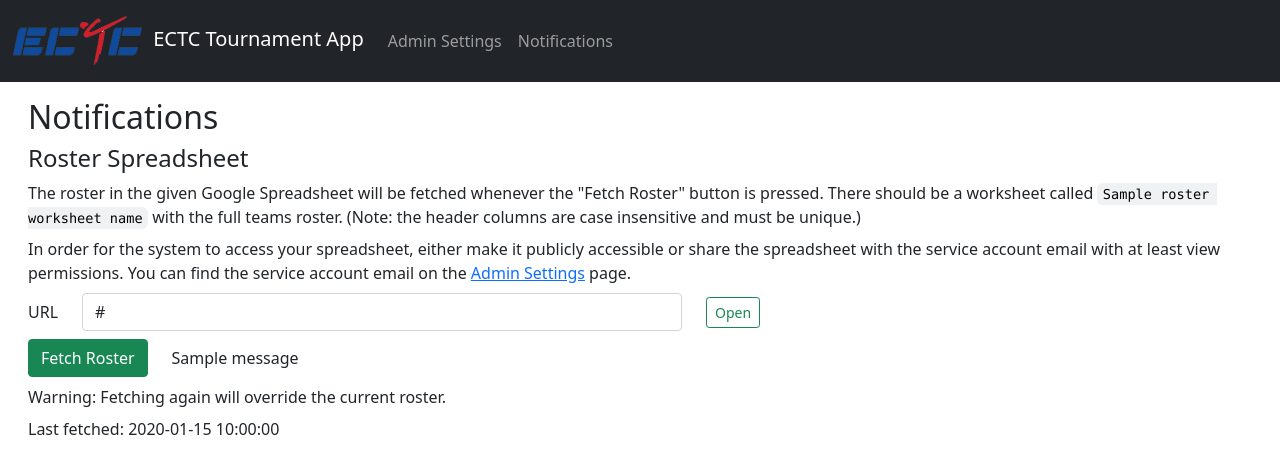
After one commit to josephlou5/ectc-tournament-app, a Flask app: template src/templates/notifications/index.jinja in a window 1280 px wide. The commit adds this page. Shown: the top 474 px of the page. Run offline with Flask 2, Linux system fonts and the light colour scheme; the template is opened without the code that fills it: most values are stand-ins (such as "Sample title", 1, 10 or a date in 2020); one stand-in notice (Sample message) is shown; some libraries are stand-ins or nearby versions.

Commit message:
Add notifications view and roster spreadsheet fetching

```diff
--- a/src/static/style.css
+++ b/src/static/style.css
@@ -0,0 +1,14 @@
+code {
+  /* GitHub's default light theme code blocks */
+  border-radius: 6px;
+  background-color: rgb(175, 184, 193, 0.2);
+  color: black;
+  font-family: ui-monospace, SFMono-Regular, SF Mono, Menlo, Consolas,
+    Liberation Mono, monospace;
+  font-size: 85%;
+  line-height: 1.5;
+  margin: 0;
+  padding: 0.2em 0.4em;
+  white-space: break-spaces;
+  word-wrap: break-word;
+}
--- a/src/templates/admin_settings/index.jinja
+++ b/src/templates/admin_settings/index.jinja
@@ -142,10 +142,8 @@ Admin Settings
       });
     });
 
-    {% if get_flashed_messages() %}
     // clear the flashed text after 60 seconds
     clearElementAfter('{{ service_account_creds_input_id }}-success', 60);
-    {% endif %}
   });
 </script>
 {% endblock %}
--- /dev/null
+++ b/src/templates/notifications/index.jinja
@@ -0,0 +1,169 @@
+{% extends "shared/layout.jinja" %}
+
+{% block title %}
+Notifications
+{% endblock %}
+
+{% set roster_url_input_id = "roster-url-input" %}
+{% set open_roster_btn_id = "open-roster-btn" %}
+{% set fetch_roster_btn_id = "fetch-roster-btn" %}
+{% set fetch_roster_status_id = "fetch-roster-status" %}
+
+{% block body %}
+<div id="notifications-body" class="container-fluid">
+  <h2>Notifications</h2>
+
+  <div class="row mb-2">
+    <div class="col">
+      <h4>Roster Spreadsheet</h4>
+      <div class="mb-2">
+        The roster in the given Google Spreadsheet will be fetched whenever the
+        "Fetch Roster" button is pressed. There should be a worksheet called
+        <code>{{ roster_worksheet_name }}</code> with the full teams roster.
+        (Note: the header columns are case insensitive and must be unique.)
+      </div>
+      <div class="mb-2">
+        In order for the system to access your spreadsheet, either make it
+        publicly accessible or share the spreadsheet with the service account
+        email with at least view permissions. You can find the service account
+        email on the
+        <a href="{{ url_for('admin_settings') }}">Admin Settings</a> page.
+      </div>
+      <div class="mb-2">
+        <div class="row mb-2 align-items-center">
+          <label
+            for="{{ roster_url_input_id }}"
+            class="col-auto col-form-label"
+          >
+            URL
+          </label>
+          <div class="col-6">
+            <input
+              type="text"
+              id="{{ roster_url_input_id }}"
+              class="form-control"
+              value="{{ spreadsheet_url or '' }}"
+            />
+            <div
+              id="{{ roster_url_input_id }}-invalid"
+              class="invalid-feedback"
+            ></div>
+          </div>
+          <div class="col-auto">
+            <a
+              id="{{ open_roster_btn_id }}"
+              class="btn btn-sm btn-outline-success"
+              target="_blank"
+            >
+              Open
+            </a>
+          </div>
+        </div>
+        <div class="row mb-2 align-items-center">
+          <div class="col-auto">
+            <button id="{{ fetch_roster_btn_id }}" class="btn btn-success">
+              Fetch Roster
+            </button>
+          </div>
+          <div id="{{ fetch_roster_status_id }}" class="col">
+            {% for message in get_flashed_messages(category_filter=["info"]) %}
+            <div>{{ message }}</div>
+            {% endfor %}
+          </div>
+        </div>
+        {% if last_fetched_time is not none %}
+        <div class="mb-2">
+          Warning: Fetching again will override the current roster.
+        </div>
+        {% endif %}
+        <div class="row mb-2">
+          <div class="col">
+            Last fetched:
+            {% if last_fetched_time is none %}
+            <em>never</em>
+            {% else %}
+            <span>{{ last_fetched_time }}</span>
+            {% endif %}
+          </div>
+        </div>
+      </div>
+    </div>
+  </div>
+</div>
+{% endblock %}
+
+{% block script %}
+<script>
+  function getUrl() {
+    return $('#{{ roster_url_input_id }}').val().trim();
+  }
+
+  function handleRosterSpreadsheetUrlChanged() {
+    const url = getUrl();
+    const $openButton = $('#{{ open_roster_btn_id }}');
+    if (url === '') {
+      $openButton.addClass('disabled');
+      $openButton.removeAttr('href');
+    } else {
+      $openButton.removeClass('disabled');
+      $openButton.attr('href', url);
+    }
+  }
+
+  function handleFetchRosterClicked() {
+    if ($('#{{ fetch_roster_status_id }}').html().trim() === 'Fetching...') {
+      // currently fetching... don't process the click
+      return;
+    }
+
+    clearInvalid('{{ roster_url_input_id }}');
+
+    const url = getUrl();
+    if (url === '') {
+      // Error: no url given
+      setInvalid('{{ roster_url_input_id }}', 'Please enter a URL.');
+      return;
+    }
+
+    $('#{{ fetch_roster_status_id }}').html('Fetching...');
+    ajaxRequest('POST', '{{ url_for("fetch_roster") }}', {
+      contentType: 'application/json',
+      data: JSON.stringify({ url }),
+      success: (response, status, jqXHR) => {
+        // clear the status
+        $('#{{ fetch_roster_status_id }}').html('');
+        if (response.success) {
+          console.log(response.roster);
+          // reload the page
+          location.reload();
+        } else {
+          // some failure
+          setInvalid(
+            '{{ roster_url_input_id }}',
+            response.reason ?? 'Unknown error: please try again'
+          );
+        }
+      },
+      error: (jqXHR, status, errorThrown) => {
+        // clear the status
+        $('#{{ fetch_roster_status_id }}').html('');
+        setInvalid('{{ roster_url_input_id }}', jqXHR.statusText);
+      },
+    });
+  }
+
+  $(document).ready(() => {
+    handleRosterSpreadsheetUrlChanged();
+    $('#{{ roster_url_input_id }}').on('input', (event) => {
+      handleRosterSpreadsheetUrlChanged();
+    });
+
+    $('#{{ fetch_roster_btn_id }}').click((event) => {
+      handleFetchRosterClicked();
+    });
+
+    // clear the flashed text after 60 seconds
+    clearElementAfter('{{ fetch_roster_status_id }}', 60);
+  });
+</script>
+{% endblock %}
--- a/src/views/__init__.py
+++ b/src/views/__init__.py
@@ -4,13 +4,14 @@ All the views for the app.
 
 # =============================================================================
 
-from views import admin_settings, shared
+from views import admin_settings, notifications, shared
 
 # =============================================================================
 
 # Lists all the tabs on the navbar in the format (endpoint func, label)
 NAVBAR_TABS = [
     ("admin_settings", "Admin Settings"),
+    ("notifications", "Notifications"),
 ]
 
 # =============================================================================
@@ -19,5 +20,5 @@ NAVBAR_TABS = [
 def register_all(app):
     """Registers all the defined routes to the app."""
 
-    for module in (shared, admin_settings):
+    for module in (shared, admin_settings, notifications):
         module.app.register(app)
```
Also changed, not shown: migrations/versions/c45d23518e0d_.py (added, +33 -0 lines), src/db/global_state.py (+36 -0 lines), src/db/models.py (+21 -3 lines), src/utils/fetch_roster_data.py (+154 -1 lines), src/views/notifications.py (added, +56 -0 lines), 2 other files.
